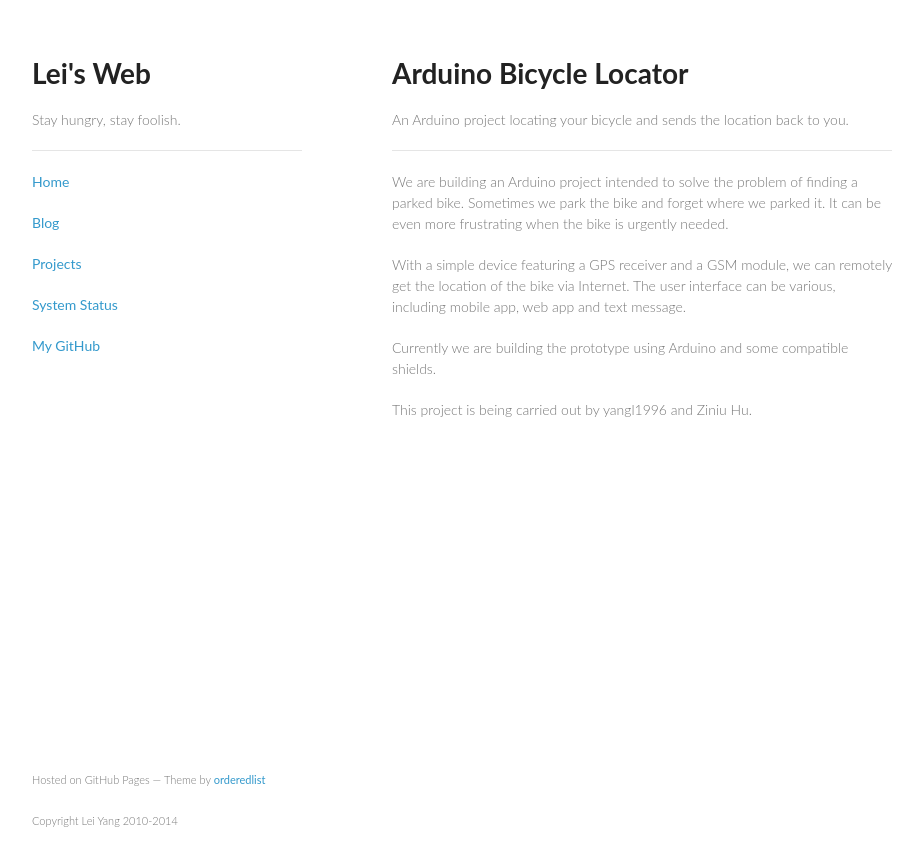
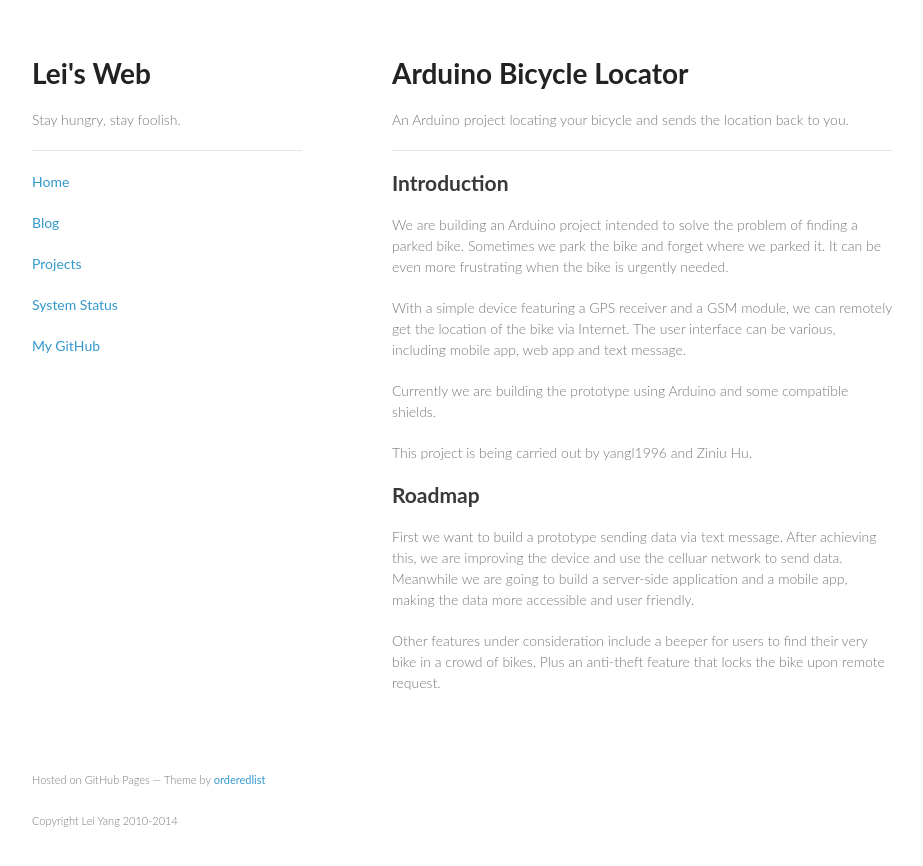
Before and after one commit to yangl1996/homepage, a Jekyll site: the page built from _posts/2014-10-11-Arduino-Bicycle-Locator.md, in a window 1280 px wide. Shown: the top 866 px of the page, without its empty margins (178-1101 px from the left). Built offline with Jekyll 4.4.1, drawn with Linux system fonts in a browser that asks for light colours; some web fonts are replaced.

Commit message:
Update 2014-10-11-Arduino-Bicycle-Locator.md

```diff
--- a/_posts/2014-10-11-Arduino-Bicycle-Locator.md
+++ b/_posts/2014-10-11-Arduino-Bicycle-Locator.md
@@ -4,6 +4,8 @@ project: True
 layout: minimal_project
 introduction: An Arduino project locating your bicycle and sends the location back to you.
 ---
+## Introduction
+
 We are building an Arduino project intended to solve the problem of finding a parked bike. Sometimes we park the bike and forget where we parked it. It can be even more frustrating when the bike is urgently needed.
 
 With a simple device featuring a GPS receiver and a GSM module, we can remotely get the location of the bike via Internet. The user interface can be various, including mobile app, web app and text message.
@@ -11,3 +13,9 @@ With a simple device featuring a GPS receiver and a GSM module, we can remotely
 Currently we are building the prototype using Arduino and some compatible shields.
 
 This project is being carried out by yangl1996 and Ziniu Hu.
+
+## Roadmap
+
+First we want to build a prototype sending data via text message. After achieving this, we are improving the device and use the celluar network to send data. Meanwhile we are going to build a server-side application and a mobile app, making the data more accessible and user friendly.
+
+Other features under consideration include a beeper for users to find their very bike in a crowd of bikes. Plus an anti-theft feature that locks the bike upon remote request.
```
